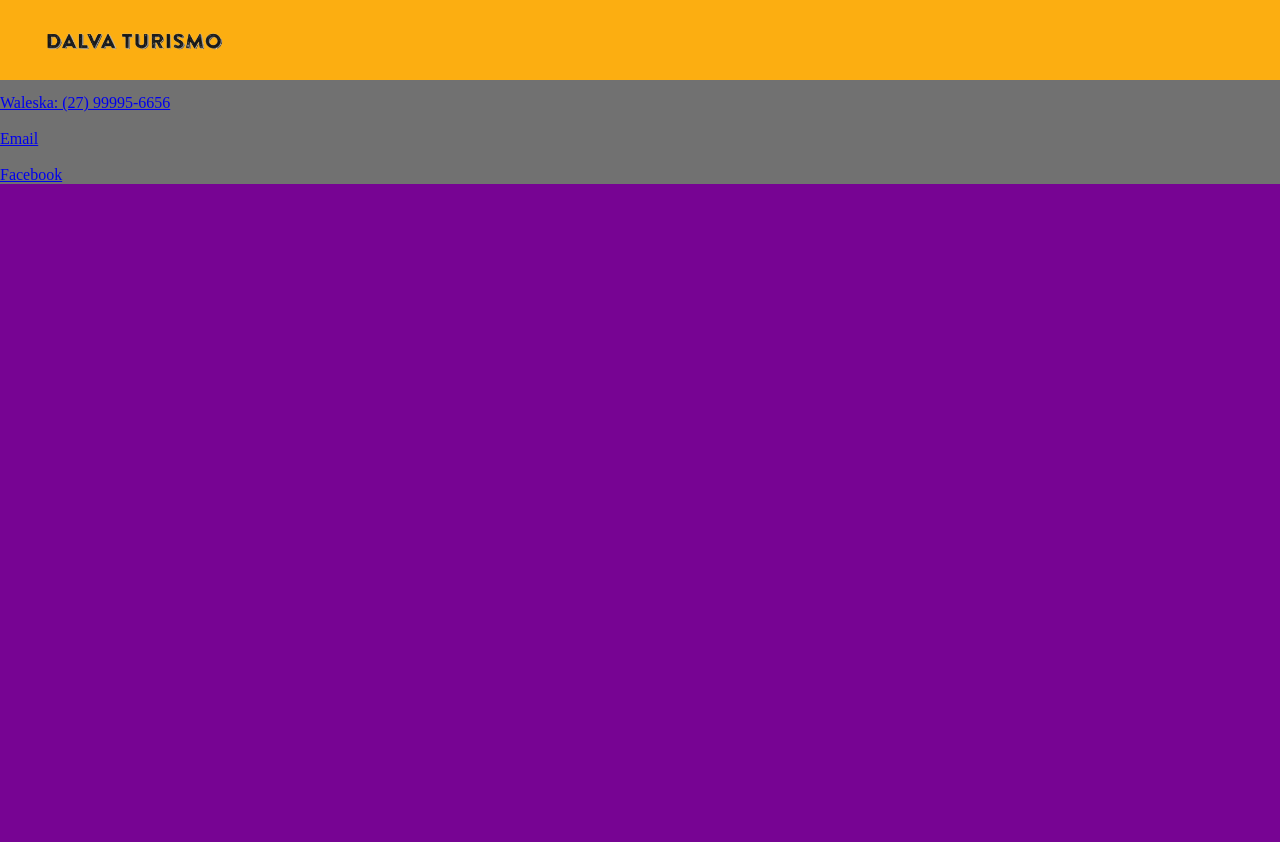
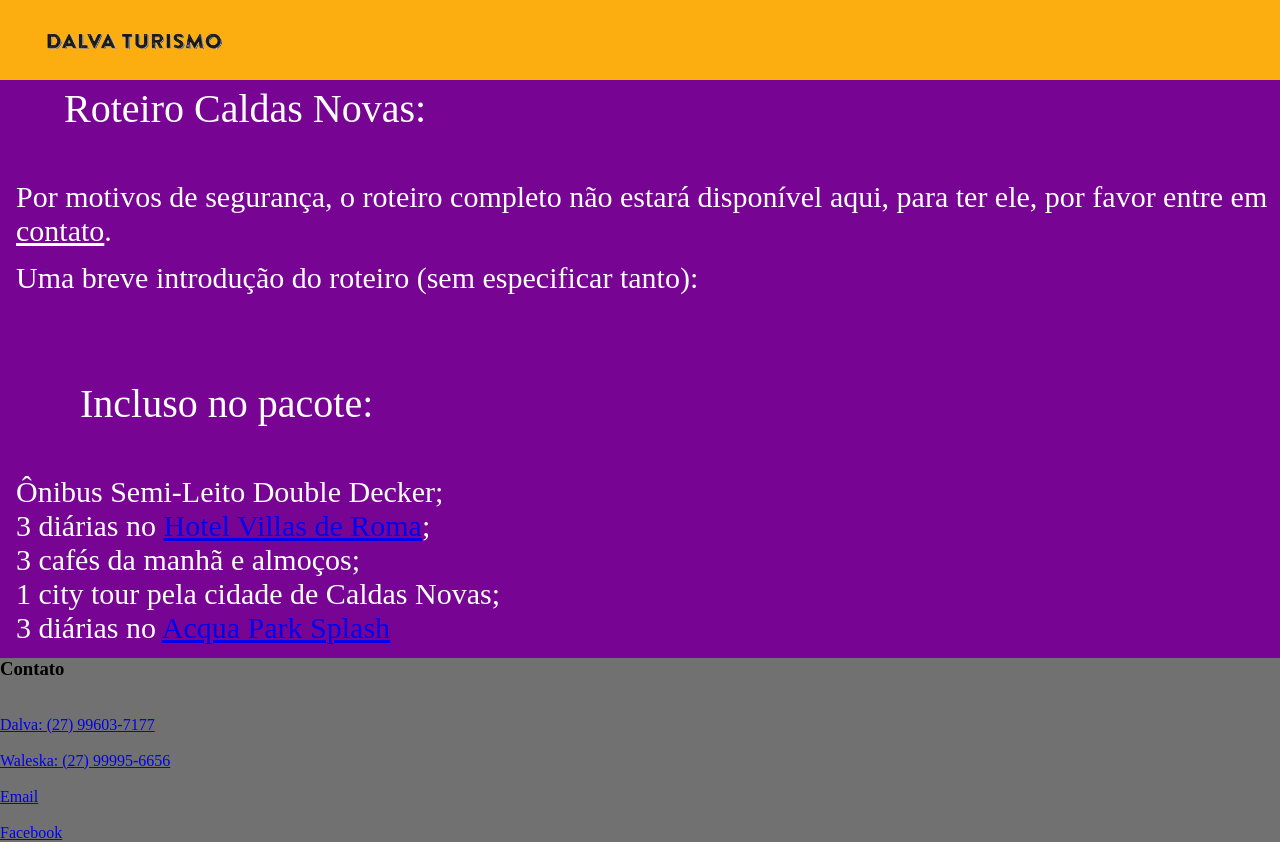
Before and after one commit to arthurcorona/website-turismo, a plain HTML site: page html/caldasnovas.html in a window 1280 px wide. Before the commit the page ends 800 px from the top, so only its background shows below. Drawn offline with Linux system fonts and the light colour scheme.

Commit message:
pacote caldas novas

```diff
--- a/css/stylecn.css
+++ b/css/stylecn.css
@@ -117,7 +117,26 @@ body{
   }
 
 
+.title {
+  font-size: 40px;
+  margin-bottom: 3rem;
+  margin-left: 4rem;
+  color: white;
+  margin-top: 85px;
+}
+
+.subtitle {
+  font-size: 30px;
+  margin-bottom: 1%;
+  margin-left: 1rem;
+  color: white;
+}
+
   #contato{
     background-color: #717171;
     color: #000000;
   }
+
+ .link{
+    color: white;
+  }
--- a/html/caldasnovas.html
+++ b/html/caldasnovas.html
@@ -5,7 +5,7 @@
     <meta http-equiv="X-UA-Compatible" content="IE=edge">
     <link href="../css/stylecn.css" type="text/css" rel="stylesheet">
     <meta name="viewport" content="width=device-width, initial-scale=1.0">
-    <title>Document</title>
+    <title>Caldas Novas</title>
 </head>
 <body>
 <div id="container">
@@ -13,7 +13,33 @@
         <a class="logo-menu" href="../index.html"><img src="../assets/logo-removebg-preview.png" height="90px"></a>
     </div>
 
+    <p class="title">Roteiro Caldas Novas:</p>
 
+    <p class="subtitle">
+        Por motivos de segurança, o roteiro completo não estará disponível aqui, para ter ele, por favor entre em <a class="link" href="#contato">contato</a>.
+    </p>
+    <p class="subtitle">
+        Uma breve introdução do roteiro (sem especificar tanto):
+
+
+        <ul class="subtitle">
+            <p class="title">Incluso no pacote:</p>
+                <li>
+                    Ônibus Semi-Leito Double Decker;
+                </li>
+                <li>
+                    <p>3 diárias no <a href="https://www.hoteis.com/ho597026/villas-diroma-caldas-novas-brasil/">Hotel Villas de Roma</a>;</p>
+                </li>
+                <li>
+                    <p>3 cafés da manhã e almoços;</p>
+                </li>
+                <li>
+                    <p>1 city tour pela cidade de Caldas Novas;</p>
+                </li>
+                <li>3 diárias no <a href="https://diroma.com.br/diroma-acqua-park">Acqua Park Splash</a></li>
+
+        </ul>
+    </p>
 
     <div id="contato">
 
```
Also changed, not shown: index.html (+4 -1 lines).
